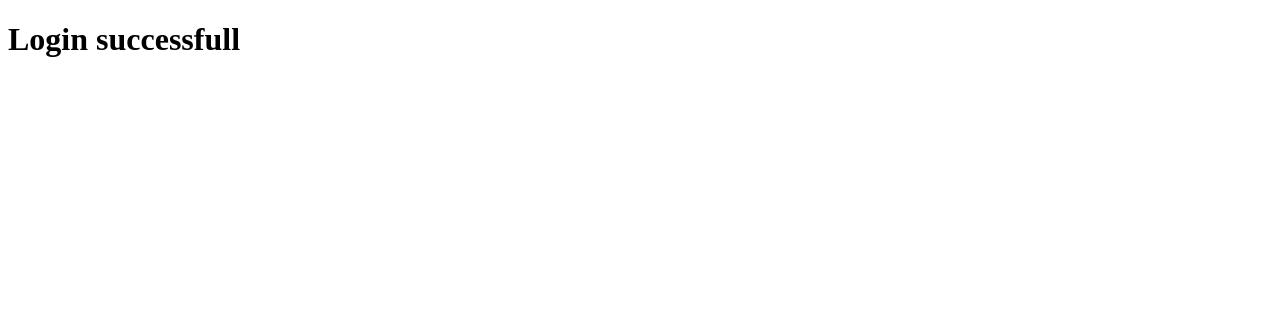
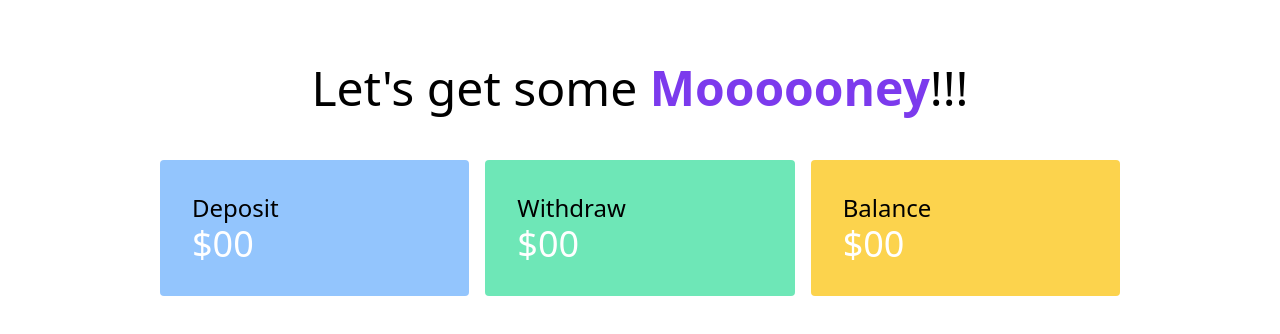
Before and after one commit to hasibulpolok/baapErBank, a plain HTML site: page bankaccount.html in a window 1280 px wide. Drawn offline with nearby package versions, Linux system fonts and the light colour scheme.

Commit message:
deposit-withdraw-balance added in bankaccount.html

```diff
--- a/bankaccount.html
+++ b/bankaccount.html
@@ -1,12 +1,40 @@
 <!DOCTYPE html>
 <html lang="en">
+
 <head>
     <meta charset="UTF-8">
     <meta http-equiv="X-UA-Compatible" content="IE=edge">
     <meta name="viewport" content="width=device-width, initial-scale=1.0">
     <title>Bank User Panel</title>
+    <!-- favicon  -->
+    <link rel="shortcut icon" href="img/favicon.png" type="image/x-icon">
+    <!-- TailWind Css  -->
+    <link href="https://unpkg.com/tailwindcss@^2/dist/tailwind.min.css" rel="stylesheet">
 </head>
+
 <body>
-    <h1 class="text-3xl">Login successfull</h1>
+    <header>
+        <h1 class="text-5xl text-center mt-16">Let's get some <span
+                class="font-semibold text-purple-600">Moooooney</span>!!!</h1>
+    </header>
+    <main>
+        <section class="mt-12">
+        <div class="grid grid-cols-3 gap-4  w-3/4 mx-auto">
+            <div class="bg-blue-300 p-8 rounded">
+                <h3 class="text-2xl text-semibold">Deposit</h3>
+                <h4 class="text-4xl text-white">$<span>00</span></h4>
+            </div>
+            <div class="bg-green-300 p-8 rounded">
+                <h3 class="text-2xl">Withdraw</h3>
+                <h4 class="text-4xl text-white">$<span>00</span></h4>
+            </div>
+            <div class="bg-yellow-300 p-8 rounded">
+                <h3 class="text-2xl ">Balance</h3>
+                <h4 class="text-4xl text-white">$<span>00</span>
+            </div>
+        </div>
+    </section>
+    </main>
 </body>
+
 </html>
```
